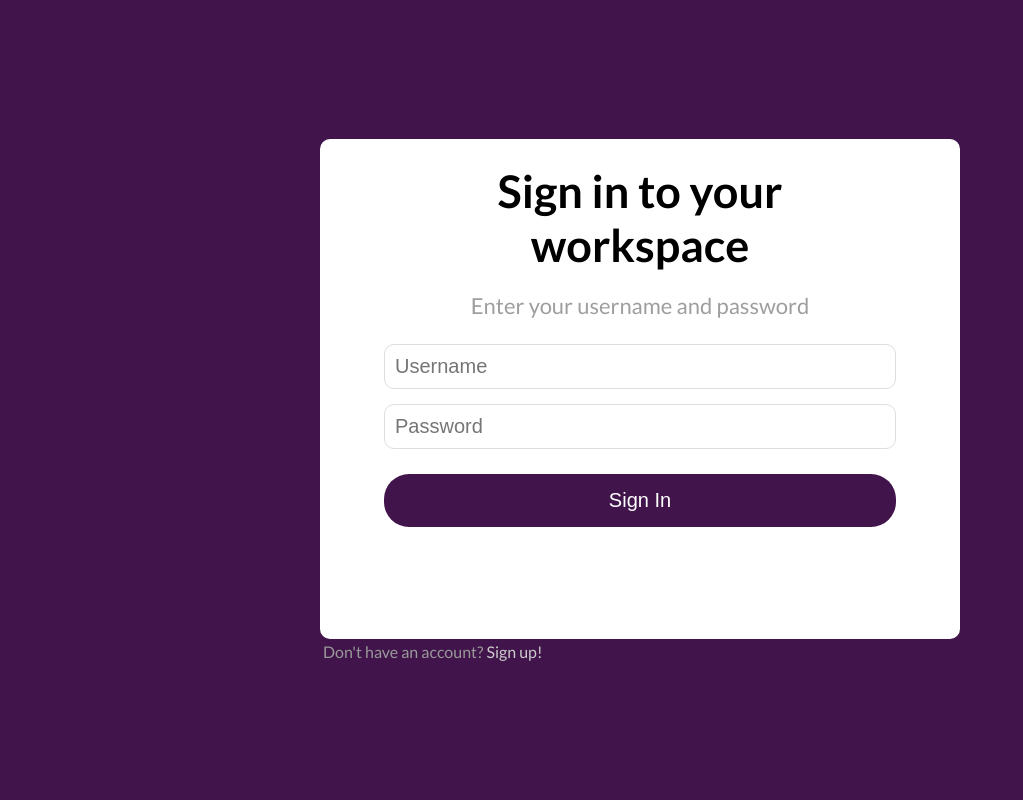
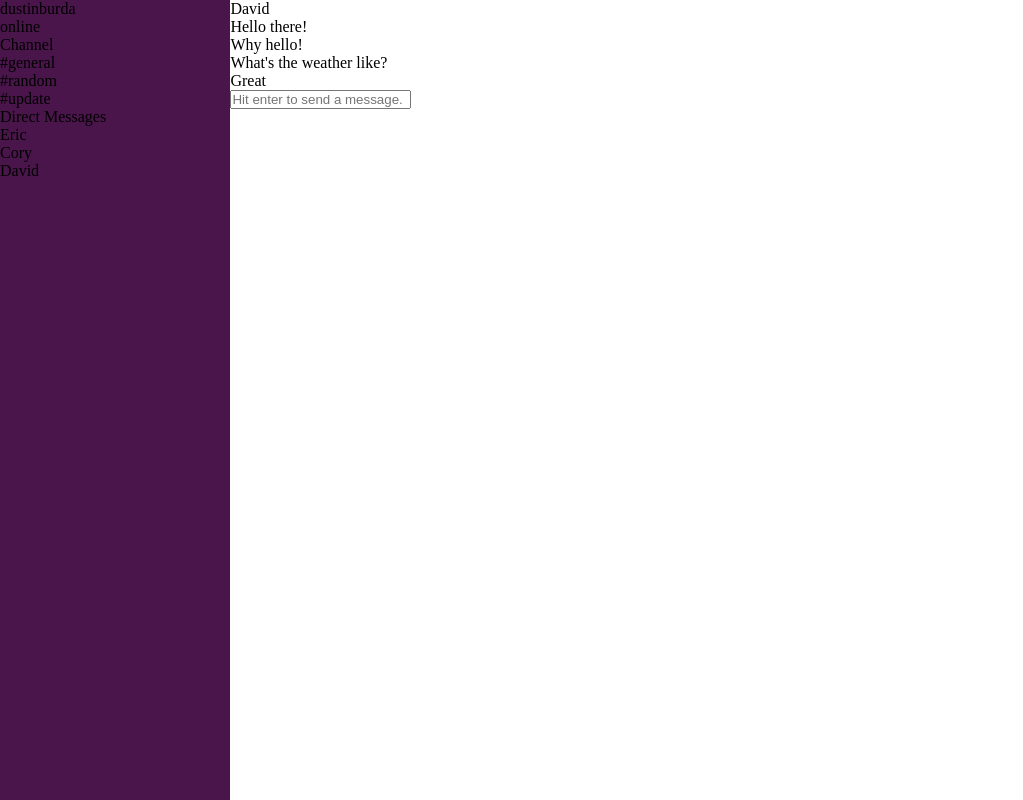
Before and after one commit to dustinburda/SlackClone, a plain HTML site: page frontend/index.html in a window 1280 px wide. Shown: the whole page, without its empty margins (0-1023 px from the left). Drawn offline with Linux system fonts and the light colour scheme.

Commit message:
Skeleton html for chat page added

```diff
--- a/frontend/globals.js
+++ b/frontend/globals.js
@@ -1,11 +1,11 @@
 let loginPage = document.querySelector(".login-page");
 let signupPage = document.querySelector(".signup-page");
-let welcomePage = document.querySelector(".welcome-page");
+let mainPage = document.querySelector(".main-page");
 
 const pages =  {
     "login": loginPage,
     "signup": signupPage,
-    "welcome": welcomePage
+    "main": mainPage
 }
 
 function setActivePage( pageToActivate ) {
--- a/frontend/index.html
+++ b/frontend/index.html
@@ -7,6 +7,7 @@
     <link rel="stylesheet" href="styles.css" />
     <link rel="stylesheet" href="login.css">
     <link rel="stylesheet" href="signup.css">
+    <link rel="stylesheet" href="main.css">
 
     <link rel="preconnect" href="https://fonts.googleapis.com" />
     <link rel="preconnect" href="https://fonts.gstatic.com" crossorigin />
@@ -16,8 +17,43 @@
     />
   </head>
   <body>
-    <div class="welcome-page hidden">
-      <h1>Hello World!</h1>
+    <div class="main-page hidden">
+      <div class="page-content">
+        <div id="sidebar">
+          <div class="user-info">
+            <div class="username">dustinburda</div>
+            <div class="online-status">online</div>
+          </div>
+          <div class="channels">
+            <div class="section-title">Channel</div>
+            <ul class="channel-names">
+              <li>#general</li>
+              <li>#random</li>
+              <li>#update</li>
+            </ul>
+          </div>
+          <div class="direct-messages">
+            <div class="section-title">Direct Messages</div>
+            <ul class="user-names">
+              <li>Eric</li>
+              <li>Cory</li>
+              <li>David</li>
+            </ul>
+          </div>
+        </div>
+        <div id="chat-section">
+          <div class="username-sender">David</div>
+          <div class="chat-content">
+              <div class="message"> Hello there! </div>
+              <div class="message"> Why hello! </div>
+              <div class="message"> What's the weather like? </div>
+              <div class="message"> Great </div>
+          </div>
+          <div class="chat-input">
+            <input type="text" placeholder="Hit enter to send a message.">
+          </div>
+        </div>
+      </div>
     </div>
 
     <div class="login-page hidden">
--- /dev/null
+++ b/frontend/main.css
@@ -0,0 +1,16 @@
+.page-content {
+    display: flex;
+
+    height: 100vh;
+    width: 100vw;
+}
+
+#sidebar {
+    flex: 1.8 1.8 0;
+    background-color: rgb(74, 21, 75);
+}
+
+#chat-section {
+    flex: 8.2 8.2 0;
+    background-color: white;
+}
--- a/frontend/script.js
+++ b/frontend/script.js
@@ -2,7 +2,7 @@ import { login, signupRedirectHandler } from "./login.js";
 import { signUp,loginRedirectHandler } from "./signup.js";
 import { setActivePage } from "./globals.js";
 
-setActivePage("login");
+setActivePage("main");
 
 let loginButton = document.querySelector(".login-button");
 loginButton.addEventListener("click", login);
```
